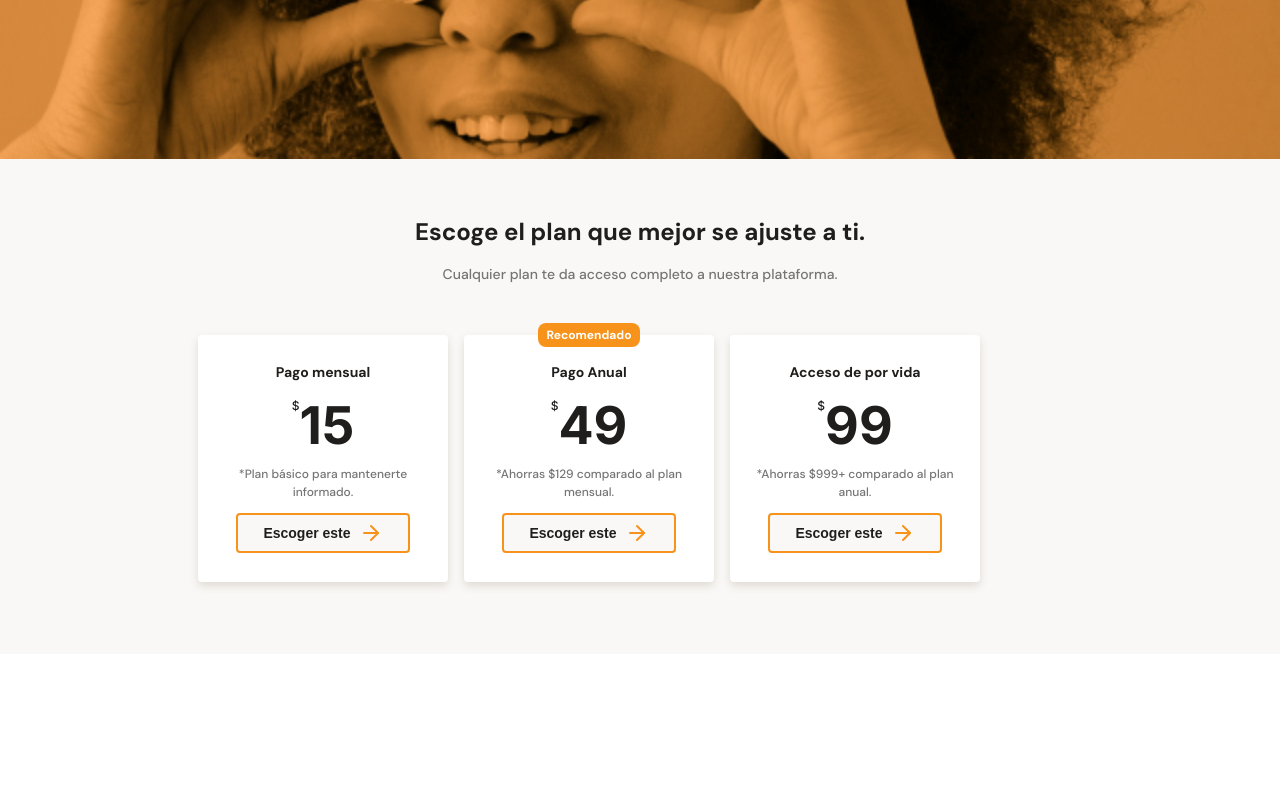
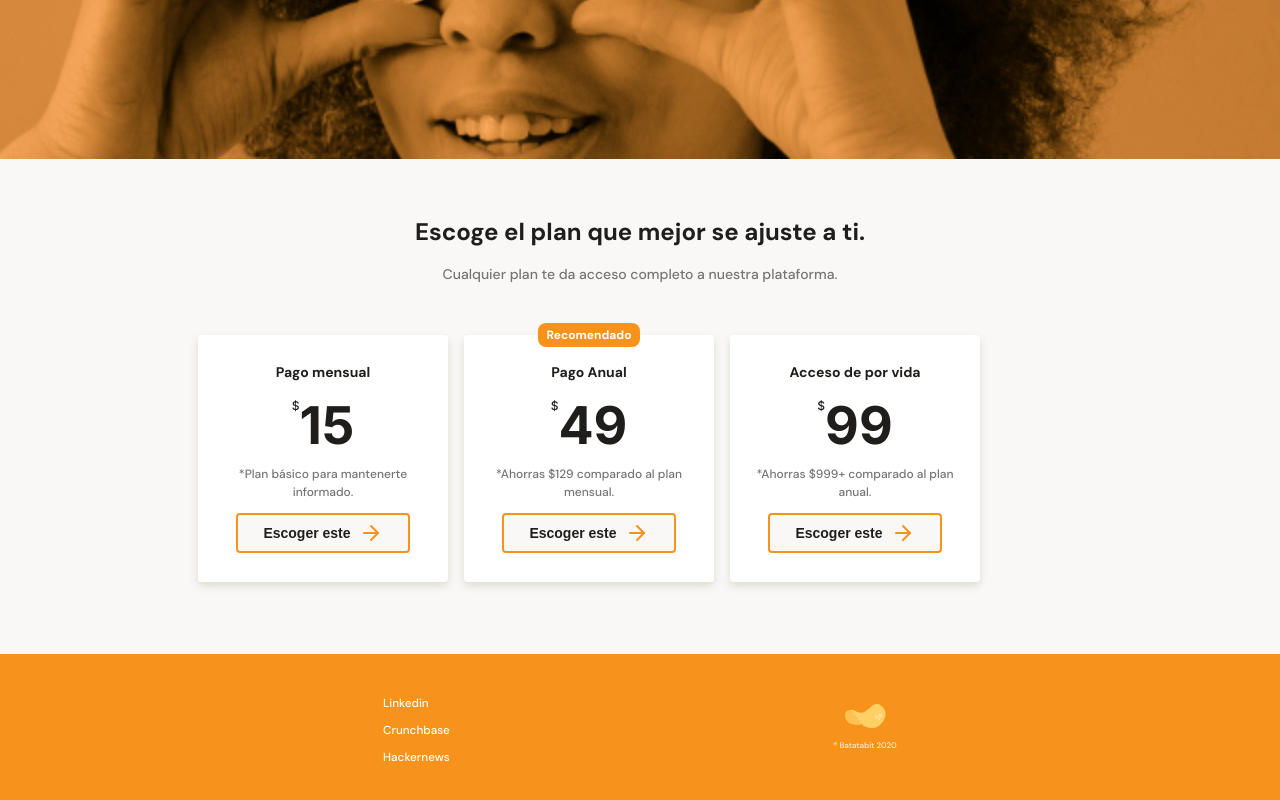
Before and after one commit to EdGonzz/curso-mobile-first, a plain HTML site: page index.html in a window 1280 px wide. Shown: the part 2515-3315 px from the top of the page. Before the commit the page ends 3169 px from the top, so only its background shows below. Drawn offline with Linux system fonts and the light colour scheme.

Commit message:
Agregado el pie de página con enlaces y logotipo

```diff
--- a/index.html
+++ b/index.html
@@ -185,7 +185,16 @@
       </section>
     </section>
   </main>
-  <footer></footer>
+  <footer>
+    <section class="link__container">
+      <a href=""><small>Linkedin</small></a>
+      <a href=""><small>Crunchbase</small></a>
+      <a href=""><small>Hackernews</small></a>
+    </section>
+    <section class="copyright__container">
+      <img src="/assets/img/logo-footer.svg" alt="Logo batatabit">
+    </section>
+  </footer>
 </body>
 
 </html>
--- a/style.css
+++ b/style.css
@@ -483,3 +483,35 @@ main {
   color: var(--just-white);
   padding: 4px;
 }
+footer {
+  width: 100%;
+  min-width: 320px;
+  height: 150px;
+  background-color: var(--bitcoin-orange);
+  display: flex;
+  justify-content: space-evenly;
+  align-items: center;
+}
+.link__container, .copyright__container {
+  display: flex;
+  flex-direction: column;
+}
+.copyright__container {
+  align-items: center;
+}
+.link__container a {
+  font-size: var(--font-size-s);
+  font-weight: 500;
+  color: var(--just-white);
+  line-height: var(--line-height-large);
+  text-decoration: none;
+}
+.copyright__container img {
+  width: 64 ;
+  height: 50px;
+}
+.copyright__container p {
+  font-weight: 500;
+  color: var(--just-white);
+  line-height: var(--line-height-large);
+}
```
